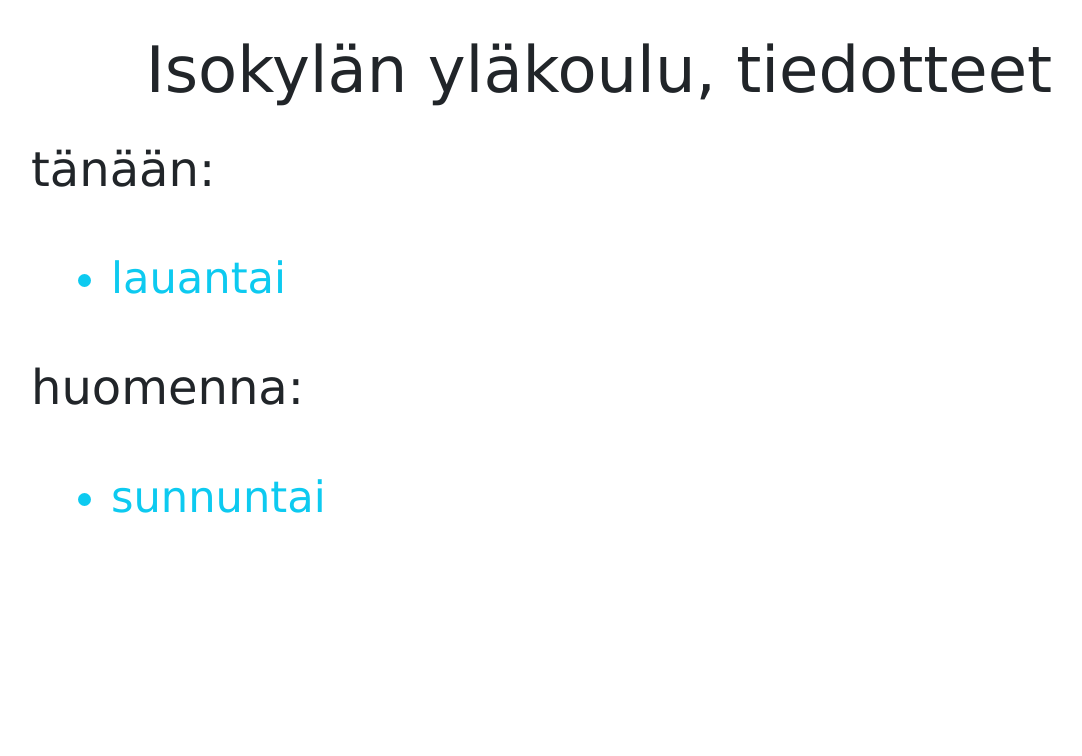
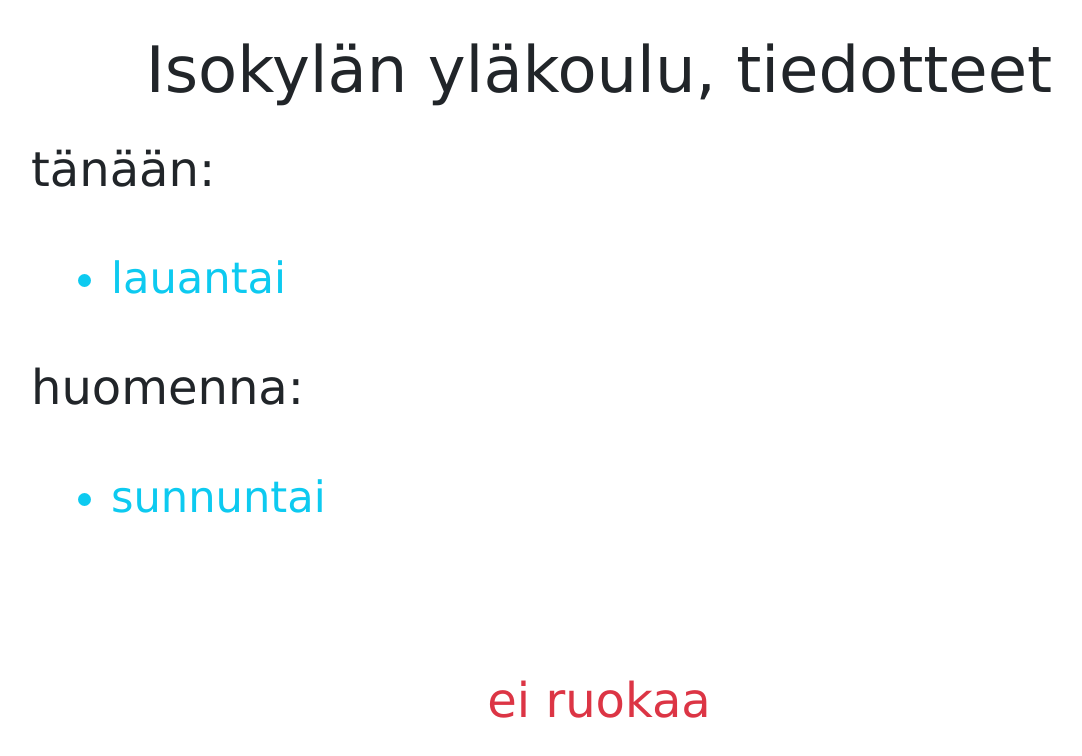
Before and after one commit to Heavytik/Heavytik.github.io, a plain HTML site: page index.html in a window 1280 px wide. Shown: the whole page, without its empty margins (41-1123 px from the left). Drawn offline with nearby package versions, Linux system fonts and the light colour scheme.

Commit message:
Suurempi ruokalista

```diff
--- a/index.html
+++ b/index.html
@@ -114,7 +114,7 @@
     },
     {
       paiva: new Date(2021, 7, 23),
-      ruoka: '',
+      ruoka: 'ei ruokaa',
       tapahtumat: ['sunnuntai']
     },
     {
@@ -209,6 +209,7 @@
       } else {
         // asetetaan ruoka
         paivanRuoka = tanaan.ruoka ?? ''
+        document.getElementById('ruoka').innerText = paivanRuoka
 
         // etsitään päivän ohjelmat
         tanaanInfo = tanaan.tapahtumat ?? []
```
